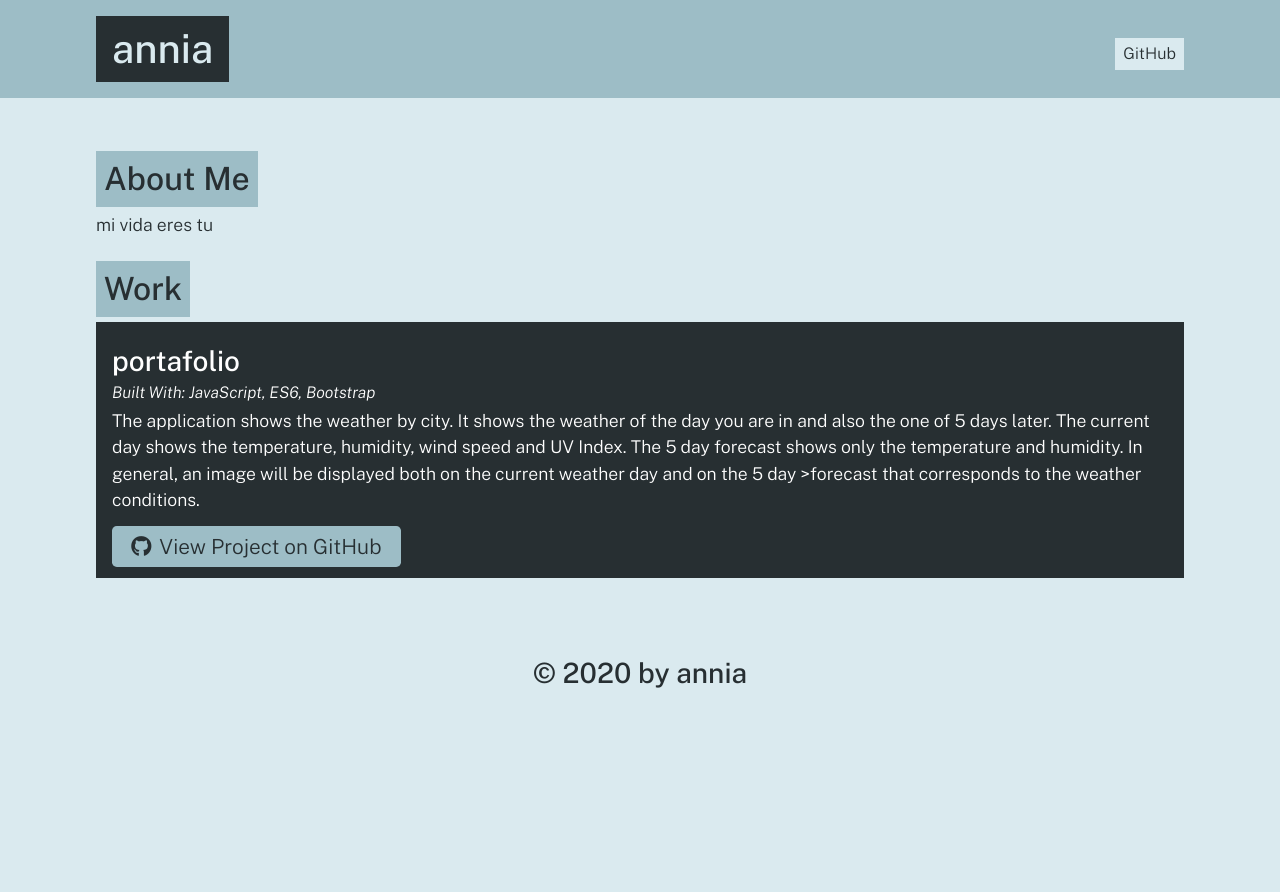
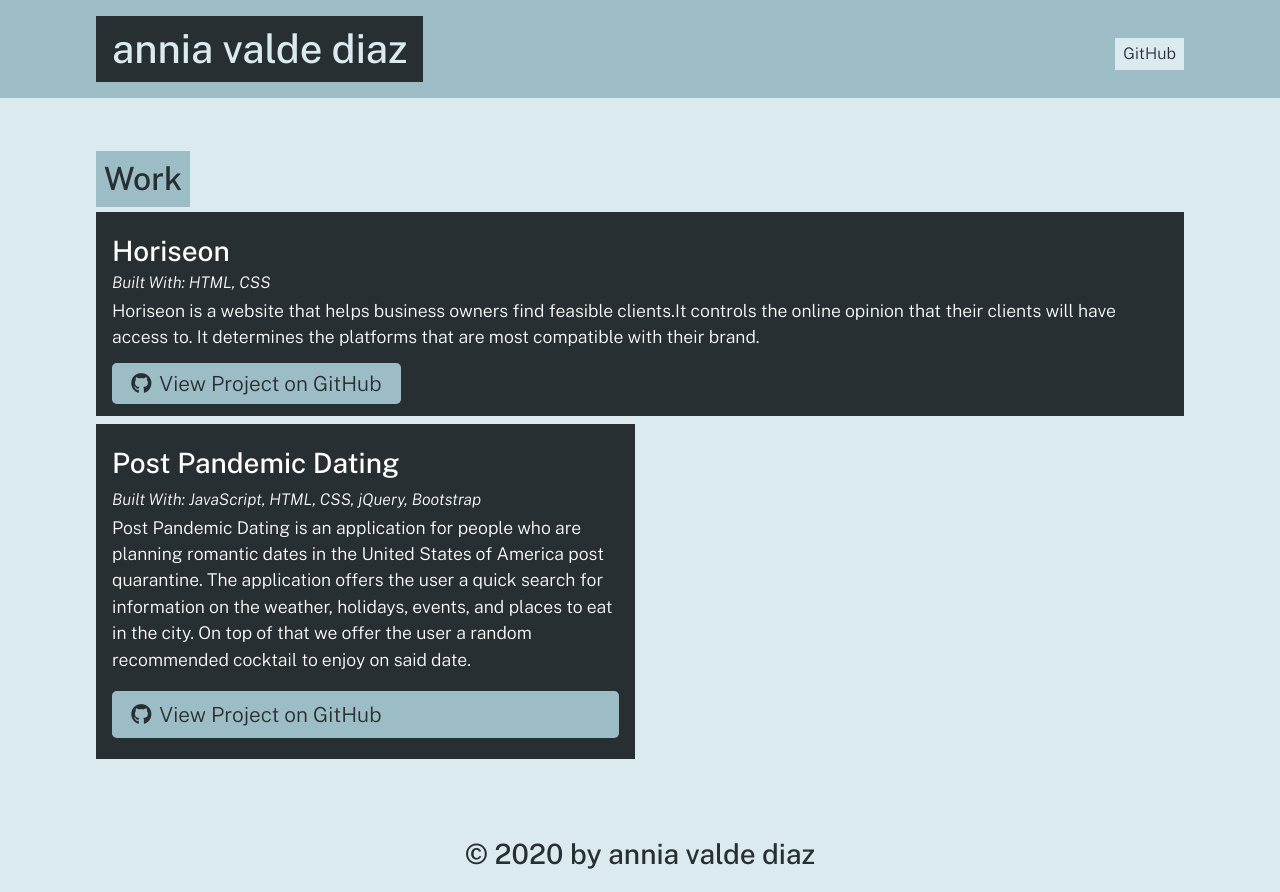
Before and after one commit to anniavd/portfolio-generator, a website: page dist/index.html in a window 1280 px wide. Before the commit the page ends 800 px from the top, so only its background shows below. Drawn offline with nearby package versions, Linux system fonts and the light colour scheme.

Commit message:
the las index generated

```diff
--- a/dist/index.html
+++ b/dist/index.html
@@ -15,7 +15,7 @@
   <body>
     <header>
       <div class="container flex-row justify-space-between align-center py-3">
-        <h1 class="page-title text-secondary bg-dark py-2 px-3">annia</h1>
+        <h1 class="page-title text-secondary bg-dark py-2 px-3">annia valde diaz	</h1>
         <nav class="flex-row">
           <a class="ml-2 my-1 px-2 py-1 bg-secondary text-dark" href="https://github.com/anniavd">GitHub</a>
         </nav>
@@ -23,34 +23,39 @@
     </header>
     <main class="container my-5">
 
-    <section class="my-3" id="about">
-      <h2 class="text-dark bg-primary p-2 display-inline-block">About Me</h2>
-      <p>mi vida eres tu</p>
-    </section>
-
 
     <section class="my-3" id="portfolio">
       <h2 class="text-dark bg-primary p-2 display-inline-block">Work</h2>
       <div class="flex-row justify-space-between">
 
           <div class="col-12 mb-2 bg-dark text-light p-3">
-            <h3 class="portfolio-item-title text-light">portafolio</h3>
+            <h3 class="portfolio-item-title text-light">Horiseon</h3>
             <h5 class="portfolio-languages">
               Built With:
-              JavaScript, ES6, Bootstrap
+              HTML, CSS
             </h5>
-            <p>The application shows the weather by city. It shows the weather of the day you are in and also the one of 5 days later. The current day shows the temperature, humidity, wind speed and UV Index. The 5 day forecast shows only the temperature and humidity. In general, an image will be displayed both on the current weather day and on the 5 day >forecast that corresponds to the weather conditions.</p>
-            <a href="rrfgd" class="btn"><i class="fab fa-github mr-2"></i>View Project on GitHub</a>
+            <p>Horiseon is a website that helps business owners find feasible clients.It controls the online opinion that their clients will have access to. It determines the platforms that are most compatible with their brand.</p>
+            <a href="https://anniavd.github.io/Horiseon/" class="btn"><i class="fab fa-github mr-2"></i>View Project on GitHub</a>
           </div>
 
 
+
+          <div class="col-12 col-md-6 mb-2 bg-dark text-light p-3 flex-column">
+            <h3 class="portfolio-item-title text-light">Post Pandemic Dating</h3>
+            <h5 class="portfolio-languages">
+              Built With:
+              JavaScript, HTML, CSS, jQuery, Bootstrap
+            </h5>
+            <p>Post Pandemic Dating is an application for people who are planning romantic dates in the United States of America post quarantine. The application offers the user a quick search for information on the weather, holidays, events, and places to eat in the city. On top of that we offer the user a random recommended cocktail to enjoy on said date.</p>
+            <a href="https://joshuaweisbrodtorres.github.io/post-pandemic-dating/" class="btn mt-auto"><i class="fab fa-github mr-2"></i>View Project on GitHub</a>
+          </div>
 
       </div>
     </section>
 
     </main>
     <footer class="container text-center py-3">
-      <h3 class="text-dark">&copy; 2020 by annia</h3>
+      <h3 class="text-dark">&copy; 2020 by annia valde diaz	</h3>
     </footer>
   </body>
   </html>
```
